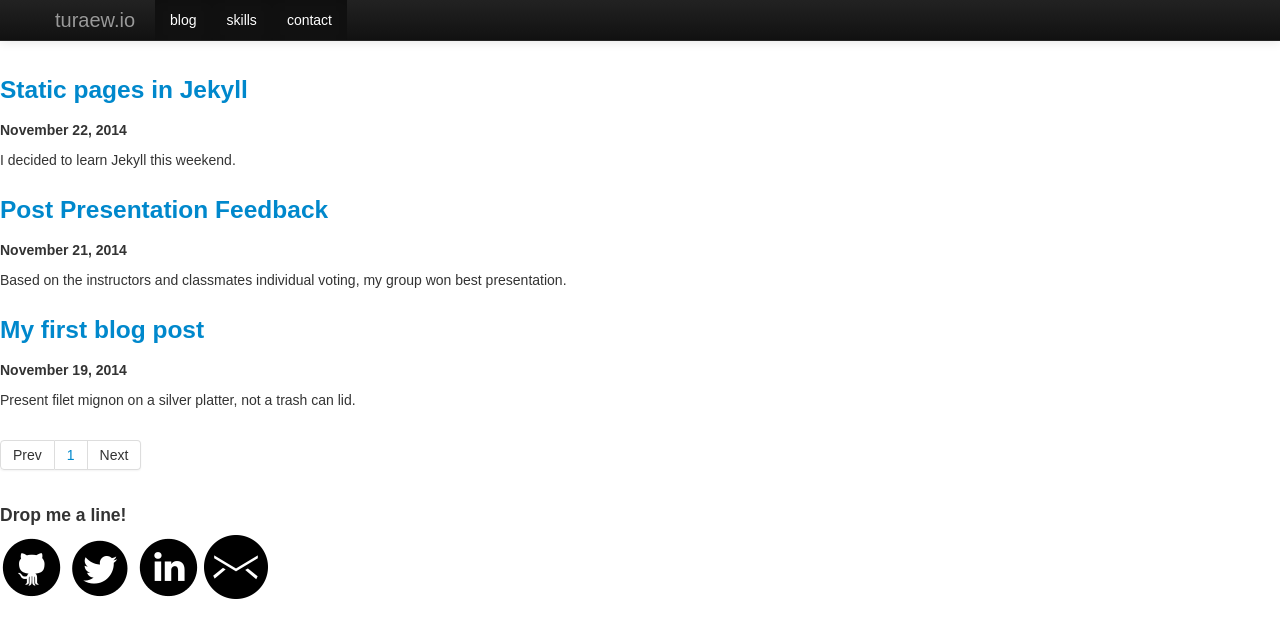
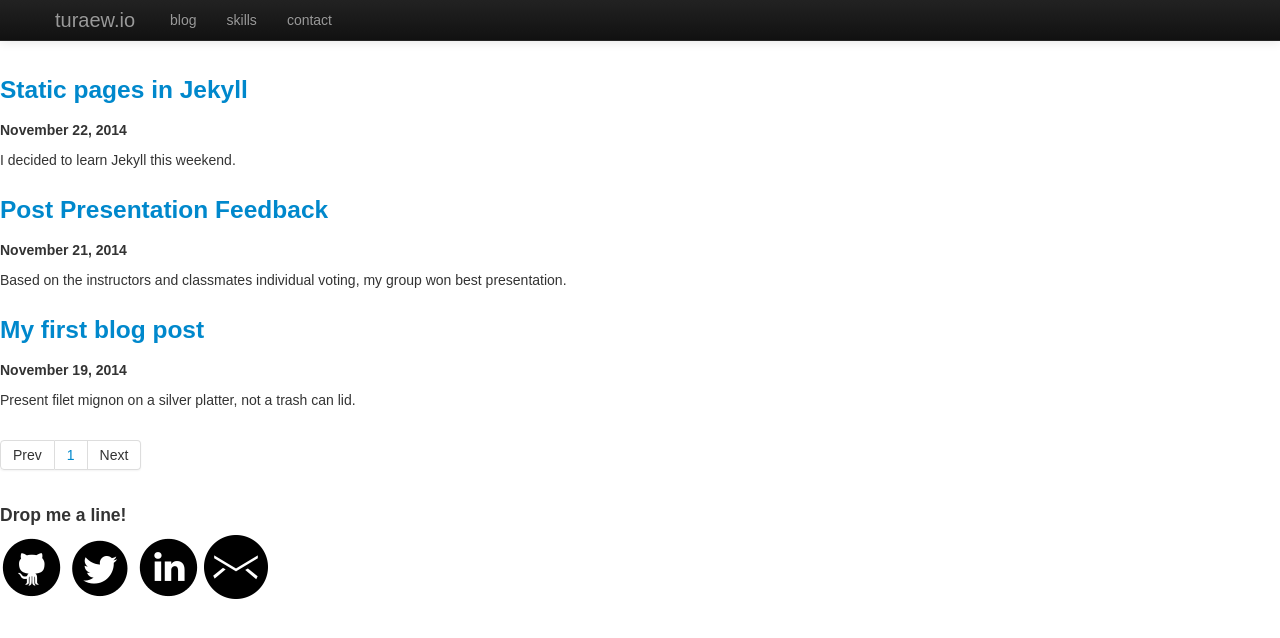
Before and after one commit to PaulTuraew/PaulTuraew.github.io, a Jekyll site: the page built from blog.html, in a window 1280 px wide. Shown: the top 638 px of the page. Built offline with Jekyll 4.4.1, drawn with Linux system fonts in a browser that asks for light colours; nearby versions of some CDN libraries; Markdown is read by kramdown in place of the engine named in the settings.

Commit message:
fixed navbar links

```diff
--- a/_includes/header.html
+++ b/_includes/header.html
@@ -26,16 +26,17 @@
         <div class="navbar-inner">
           <div class="container">
             <a class="btn btn-navbar" data-toggle="collapse" data-target=".nav-collapse">
-              <span class="icon-bar"></span>
+              <span class="icon-bar">
+              </span>
               <span class="icon-bar"></span>
               <span class="icon-bar"></span>
             </a>
             <a class="brand" href="/">{{ site.name }}</a>
             <div class="nav-collapse collapse">
               <ul class="nav">
-                <li class="active"><a href="/blog">blog</a></li>
-                <li class="active"><a href="/../#skills">skills</a></li>
-                <li class="active"><a href="/../#contact">contact</a></li>
+                <li><a href="/blog">blog</a></li>
+                <li><a href="/../#skills">skills</a></li>
+                <li><a href="/../#contact">contact</a></li>
               </ul>
             </div>
           </div>
```
Also changed, not shown: 5 other files.
